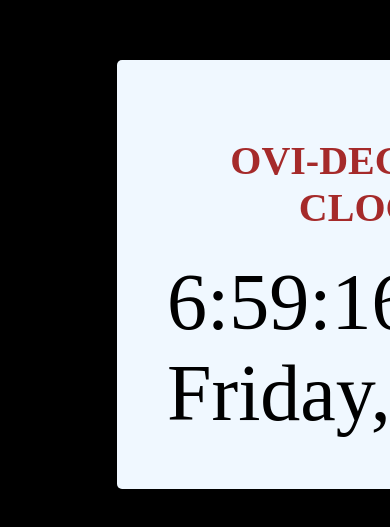
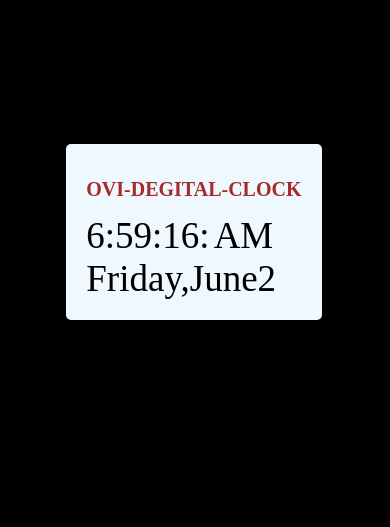
Before and after one commit to ashikurbd71/ovi-degital-clock, a plain HTML site: page index.html in a window 390 px wide. Shown: the part 109-636 px from the top of the page. Drawn offline with Linux system fonts and the light colour scheme.

Commit message:
Update style.css

```diff
--- a/style.css
+++ b/style.css
@@ -28,3 +28,21 @@ h1{
     font-size: 40px;
     text-align: center;
 }
+
+
+@media screen and (max-width:600px) {
+    div{
+        padding: 20px;
+        left: 17%;
+        top: 30%;
+    }
+
+    span{
+        font-size: 37px;
+
+    }
+
+    h1{
+        font-size: 20px;
+    }
+}
```
